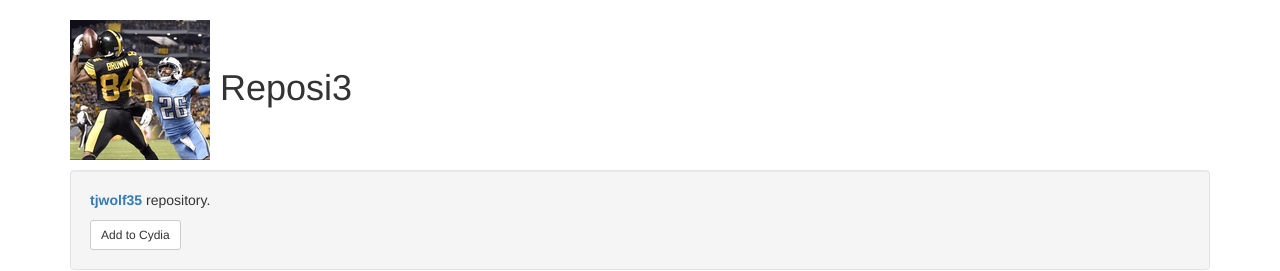
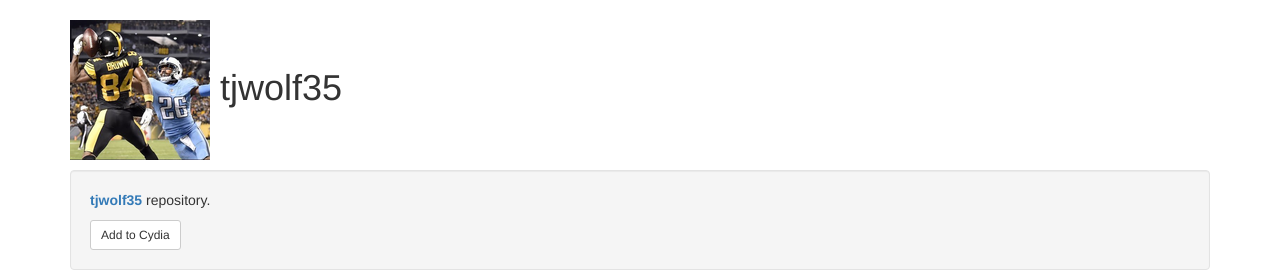
Before and after one commit to tjwolf35/tjwolf35.github.io, a plain HTML site: page repo/index.html in a window 1280 px wide. Shown: the top 271 px of the page. Drawn offline with nearby package versions, Linux system fonts and the light colour scheme.

Commit message:
Update index.html

```diff
--- a/repo/index.html
+++ b/repo/index.html
@@ -10,7 +10,7 @@
 <body>
 
 <div class="container">
-	<h1><img src="CydiaIcon.png"> Reposi3</h1>
+	<h1><img src="CydiaIcon.png"> tjwolf35</h1>
 </div>
 
 <div class="container">
```
